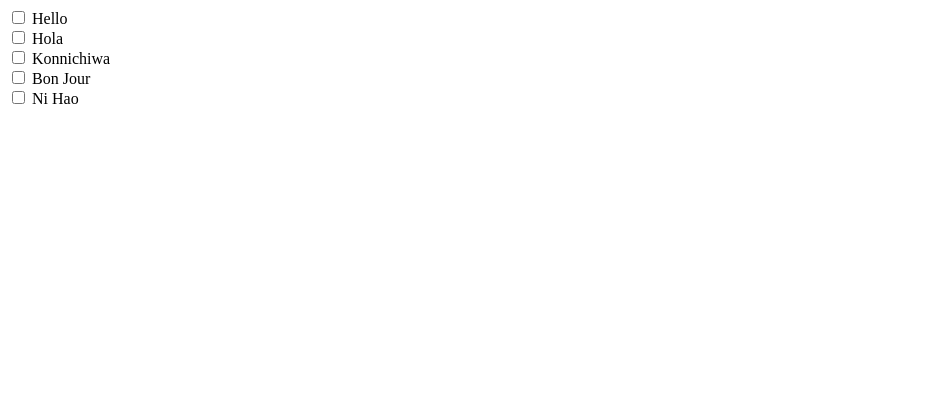
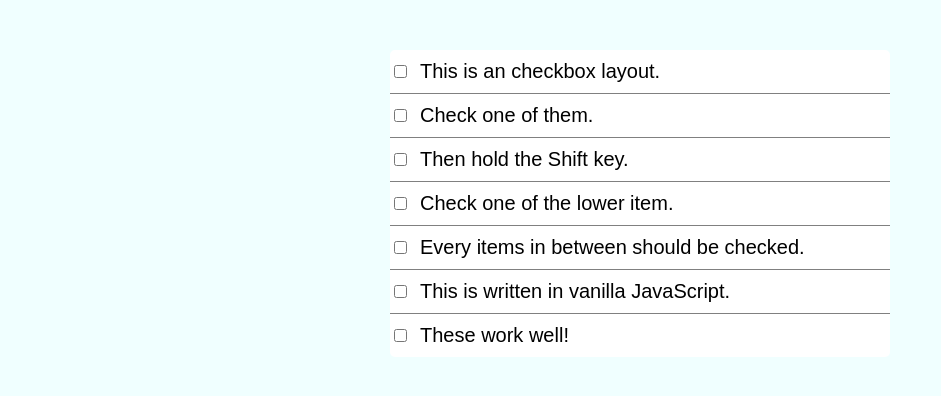
Before and after one commit to misakimichy/JS30-10-check-multiple-checkboxes, a plain HTML site: page index.html in a window 1280 px wide. Shown: the whole page, without its empty margins (0-941 px from the left). Drawn offline with Linux system fonts and the light colour scheme.

Commit message:
Update labels.

```diff
--- a/index.html
+++ b/index.html
@@ -4,29 +4,38 @@
     <meta charset="UTF-8">
     <meta name="viewport" content="width=device-width, initial-scale=1.0">
     <meta http-equiv="X-UA-Compatible" content="ie=edge">
+    <link rel="stylesheet" href="css/styles.css">
     <title>Check Multiple Checkboxes</title>
 </head>
 <body>
     <div class="checkbox">
         <div class="item">
             <input type="checkbox" id="check1">
-            <label for="check1">Hello</label>
+            <label for="check1">This is an checkbox layout.</label>
         </div>
         <div class="item">
             <input type="checkbox" id="check2">
-            <label for="check2">Hola</label>
+            <label for="check2">Check one of them.</label>
         </div>
         <div class="item">
             <input type="checkbox" id="check3">
-            <label for="check3">Konnichiwa</label>
+            <label for="check3">Then hold the Shift key.</label>
         </div>
         <div class="item">
             <input type="checkbox" id="check4">
-            <label for="check4">Bon Jour</label>
+            <label for="check4">Check one of the lower item.</label>
         </div>
         <div class="item">
             <input type="checkbox" id="check5">
-            <label for="check5">Ni Hao</label>
+            <label for="check5">Every items in between should be checked.</label>
+        </div>
+        <div class="item">
+            <input type="checkbox" id="check6">
+            <label for="check5">This is written in vanilla JavaScript.</label>
+        </div>
+        <div class="item">
+            <input type="checkbox" id="check7">
+            <label for="check5">These work well!</label>
         </div>
     </div>
     <script src="js/main.js"></script>
```
